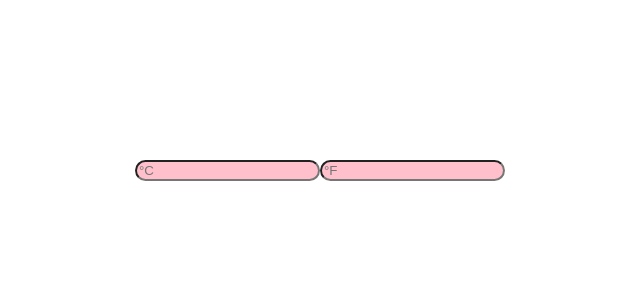
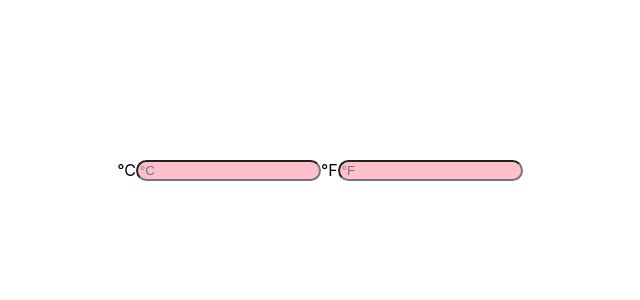
Before and after one commit to LDRMuse/in-class-temp-converter-LDRMuse, a React (Create React App) app: page / in a window 1280 px wide. Shown: the top 300 px of the page, without its empty margins (320-960 px from the left). Built offline with nearby package versions, Linux system fonts and the light colour scheme.

Commit message:
Add handler

```diff
--- a/src/components/TempConverter/Input.js
+++ b/src/components/TempConverter/Input.js
@@ -4,14 +4,18 @@ import './Input.css'
 
 
 //functional component
-export const Input = (props) => (
-  <div>
-    <label> </label>
-    <input placeholder={props.label} id={props.id} />
+export const Input = ({label, id, handler}) => {
+  const handleChange = (event) => {
+    handler(event)
+  }
+  return <div>
+    <label>{label}</label>
+    <input placeholder={label} id={id} onChange={handleChange}/>
   </div>
-  )
+}
 
 Input.propTypes = {
+  handler: PropTypes.func,
   id: PropTypes.string.isRequired,
   label: PropTypes.string.isRequired
 }
--- a/src/components/TempConverter/index.js
+++ b/src/components/TempConverter/index.js
@@ -14,7 +14,12 @@ export class TempConverter extends React.Component {
     }
   ]
 
-  renderInputs = () => this.inputs.map(({id, label}) => <Input label={label} id={id} key={id} />)
+  inputHandler = ({target}) => {
+    // TODO: Look at other props of the target to determine whether we need to convert C or F
+  }
+
+  renderInputs = () =>
+    this.inputs.map(({id, label}) => <Input label={label} id={id} handler={this.inputHandler} key={id} />)
 
   render() {
     return (
```
